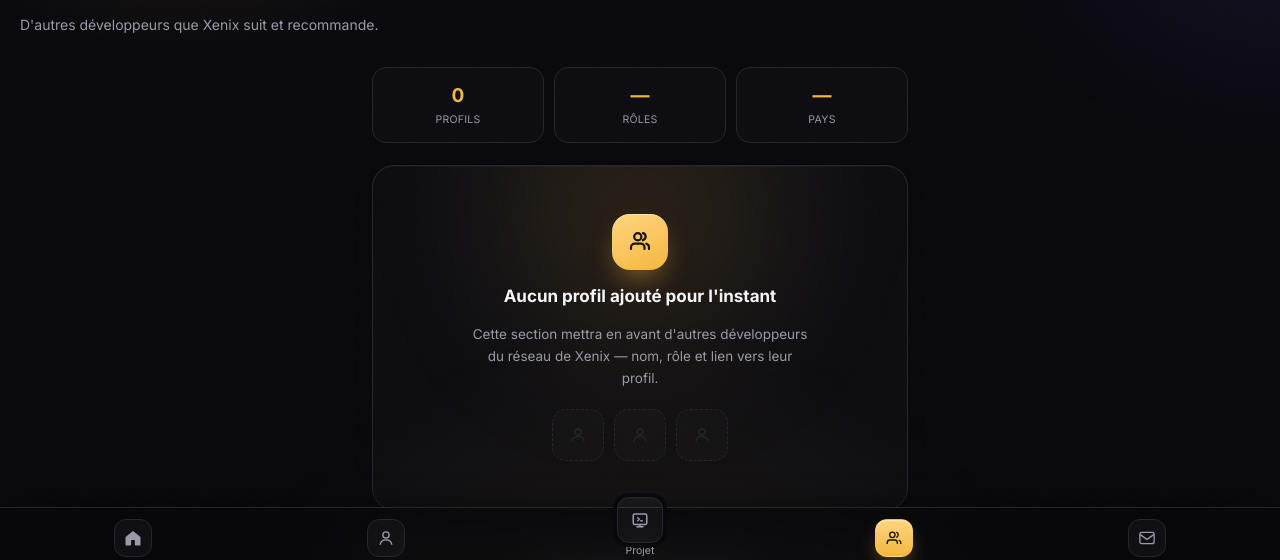
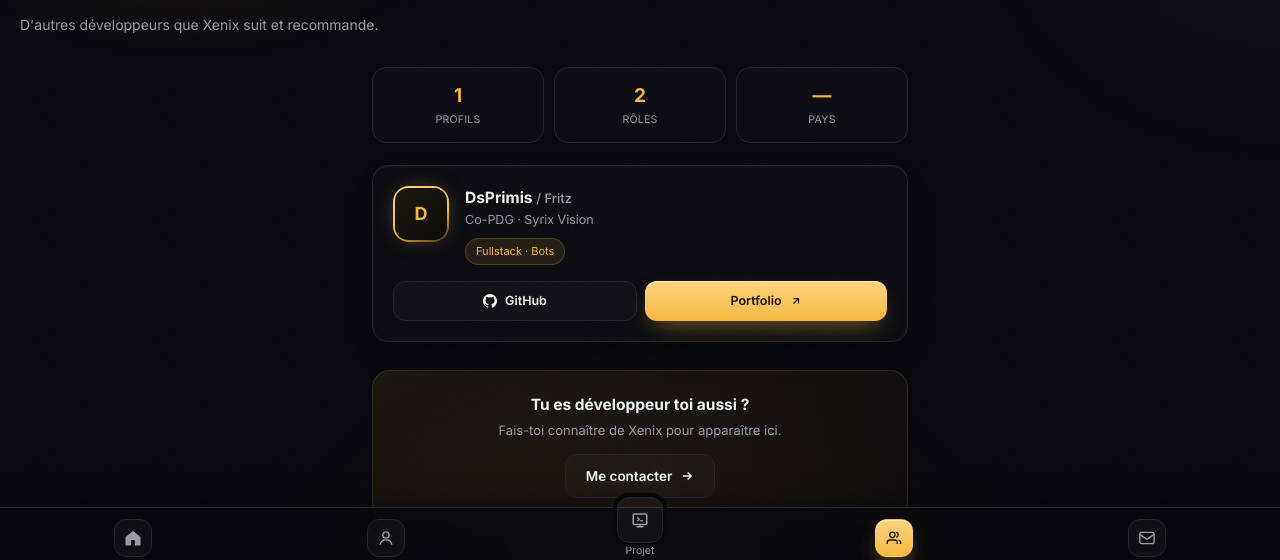
Before and after one commit to Grimm-hackeur/portfolio-xenixxen, a React (Vite) app: page /friends in a window 1280 px wide. Shown: the part 200-760 px from the top of the page. Built offline with nearby package versions, Linux system fonts and the light colour scheme; no server answers.

Commit message:
Add FRIENDS data and update Friends component

```diff
--- a/src/pages/Friends.jsx
+++ b/src/pages/Friends.jsx
@@ -1,5 +1,16 @@
 import { Link } from 'react-router-dom'
 import PageHeader from '../components/PageHeader.jsx'
+
+const FRIENDS = [
+  {
+    name: 'DsPrimis',
+    realName: 'Fritz',
+    role: 'Co-PDG · Syrix Vision',
+    skills: 'Fullstack · Bots',
+    github: 'https://github.com/DEVPRIMIS',
+    site: 'https://dsprimis-porfolios.zone.id',
+  },
+]
 
 export default function Friends() {
   return (
@@ -9,8 +20,8 @@
       <main className="px-5 pt-6 max-w-xl mx-auto">
         <div className="flex gap-2.5 mb-5.5 reveal" style={{ animationDelay: '.1s', marginBottom: 22 }}>
           {[
-            ['0', 'Profils'],
-            ['—', 'Rôles'],
+            [String(FRIENDS.length), 'Profils'],
+            ['2', 'Rôles'],
             ['—', 'Pays'],
           ].map(([num, lbl]) => (
             <div key={lbl} className="flex-1 text-center py-3.5 rounded-[14px] border border-[var(--color-border)] bg-white/[0.02]">
@@ -20,42 +31,63 @@
           ))}
         </div>
 
-        <div className="relative overflow-hidden rounded-[22px] px-6 py-12 flex flex-col items-center text-center gap-3.5 glass reveal" style={{ animationDelay: '.16s', paddingTop: 48, paddingBottom: 48 }}>
-          <div
-            className="absolute w-[280px] h-[280px] rounded-full pointer-events-none -top-24 left-1/2 -translate-x-1/2"
-            style={{ background: 'rgba(244,183,64,0.12)', filter: 'blur(70px)' }}
-          />
-          <div
-            className="w-14 h-14 rounded-[18px] flex items-center justify-center relative text-[#1a1206]"
-            style={{ background: 'linear-gradient(155deg, var(--color-amber-2), var(--color-amber))', boxShadow: '0 1px 0 rgba(255,255,255,0.4) inset, 0 14px 30px -10px rgba(244,183,64,0.6)' }}
-          >
-            <svg viewBox="0 0 24 24" width="24" height="24" fill="none" stroke="currentColor" strokeWidth="2.2" strokeLinecap="round" strokeLinejoin="round">
-              <path d="M16.5 19v-1.8a3.6 3.6 0 0 0-3.6-3.6H6.6A3.6 3.6 0 0 0 3 17.2V19" />
-              <circle cx="9.8" cy="6.8" r="3.6" />
-              <path d="M21 19v-1.8a3.6 3.6 0 0 0-2.7-3.48" />
-              <path d="M14.9 3.13a3.6 3.6 0 0 1 0 6.98" />
-            </svg>
-          </div>
-          <h2 className="font-[var(--font-display)] font-bold text-[17px] relative">Aucun profil ajouté pour l'instant</h2>
-          <p className="text-[var(--color-muted)] text-[13.5px] max-w-[340px] relative leading-relaxed">
-            Cette section mettra en avant d'autres développeurs du réseau de Xenix — nom, rôle et lien vers leur profil.
-          </p>
+        <div className="flex flex-col gap-3 reveal" style={{ animationDelay: '.16s' }}>
+          {FRIENDS.map((f) => (
+            <div key={f.name} className="glass glass-hover rounded-2xl p-5 relative overflow-hidden">
+              <div className="flex items-start gap-4">
+                <div
+                  className="w-14 h-14 rounded-2xl flex-shrink-0 p-0.5"
+                  style={{
+                    background: 'linear-gradient(155deg, var(--color-amber-2), var(--color-amber) 60%, #4a3410)',
+                    boxShadow: '0 0 22px -8px rgba(244,183,64,0.5)',
+                  }}
+                >
+                  <div
+                    className="w-full h-full rounded-[13px] flex items-center justify-center font-[var(--font-display)] font-bold text-lg text-[var(--color-amber)]"
+                    style={{ background: 'linear-gradient(145deg, #1c1a12, #0d0c08)' }}
+                  >
+                    {f.name.charAt(0)}
+                  </div>
+                </div>
 
-          <div className="flex gap-2.5 mt-1.5 relative">
-            {[0, 1, 2].map((i) => (
-              <div key={i} className="w-13 h-13 rounded-[14px] border border-dashed border-[var(--color-border)] bg-white/[0.015] flex items-center justify-center text-[var(--color-border)]" style={{ width: 52, height: 52 }}>
-                <svg viewBox="0 0 24 24" width="18" height="18" fill="none" stroke="currentColor" strokeWidth="1.8">
-                  <circle cx="12" cy="8" r="4" />
-                  <path d="M4 21c0-4.4 3.6-7 8-7s8 2.6 8 7" />
-                </svg>
+                <div className="flex-1 min-w-0">
+                  <h3 className="font-[var(--font-display)] font-bold text-[15.5px]">
+                    {f.name} <span className="text-[var(--color-muted)] font-medium text-[13px]">/ {f.realName}</span>
+                  </h3>
+                  <p className="text-[12.5px] text-[var(--color-muted)] mt-0.5">{f.role}</p>
+                  <span className="inline-block mt-2 px-2.5 py-1 rounded-full text-[11px] font-[var(--font-mono)] text-[var(--color-amber)] bg-[var(--color-amber)]/10 border border-[#f4b74033]">
+                    {f.skills}
+                  </span>
+                </div>
               </div>
-            ))}
-          </div>
+
+              <div className="flex gap-2 mt-4">
+                <a
+                  href={f.github}
+                  target="_blank"
+                  rel="noopener noreferrer"
+                  className="btn-ghost-dark flex-1 flex items-center justify-center gap-2 py-2.5 rounded-xl text-[12.5px] font-semibold"
+                >
+                  <svg viewBox="0 0 24 24" width="14" height="14" fill="currentColor"><path d="M12 0C5.37 0 0 5.37 0 12c0 5.3 3.44 9.8 8.21 11.39.6.11.82-.26.82-.58 0-.29-.01-1.05-.02-2.06-3.34.72-4.04-1.61-4.04-1.61-.55-1.39-1.34-1.76-1.34-1.76-1.09-.75.08-.73.08-.73 1.2.09 1.84 1.24 1.84 1.24 1.07 1.84 2.81 1.31 3.49 1 .11-.78.42-1.31.76-1.61-2.67-.3-5.47-1.33-5.47-5.93 0-1.31.47-2.38 1.24-3.22-.12-.3-.54-1.52.12-3.18 0 0 1.01-.32 3.3 1.23a11.5 11.5 0 0 1 6.02 0c2.29-1.55 3.3-1.23 3.3-1.23.66 1.66.24 2.88.12 3.18.77.84 1.24 1.91 1.24 3.22 0 4.61-2.8 5.63-5.48 5.92.43.37.81 1.1.81 2.22 0 1.6-.01 2.89-.01 3.29 0 .32.22.7.83.58C20.56 21.79 24 17.3 24 12c0-6.63-5.37-12-12-12Z" /></svg>
+                  GitHub
+                </a>
+                <a
+                  href={f.site}
+                  target="_blank"
+                  rel="noopener noreferrer"
+                  className="btn-primary-amber flex-1 flex items-center justify-center gap-2 py-2.5 rounded-xl text-[12.5px] font-semibold"
+                >
+                  Portfolio
+                  <svg viewBox="0 0 24 24" width="12" height="12" fill="none" stroke="currentColor" strokeWidth="2.5"><path d="M7 17L17 7M7 7h10v10" /></svg>
+                </a>
+              </div>
+            </div>
+          ))}
         </div>
 
         <div
           className="mt-7 mb-5 p-[22px] rounded-[18px] text-center reveal"
-          style={{ background: 'linear-gradient(155deg, rgba(244,183,64,0.08), rgba(244,183,64,0.02))', border: '1px solid #f4b74025', animationDelay: '.22s' }}
+          style={{ background: 'linear-gradient(155deg, rgba(244,183,64,0.08), rgba(244,183,64,0.02))', border: '1px solid #f4b74025', animationDelay: '.26s' }}
         >
           <h3 className="font-[var(--font-display)] font-bold text-[15.5px] mb-1">Tu es développeur toi aussi ?</h3>
           <p className="text-[13px] text-[var(--color-muted)] mb-3.5">Fais-toi connaître de Xenix pour apparaître ici.</p>
```
